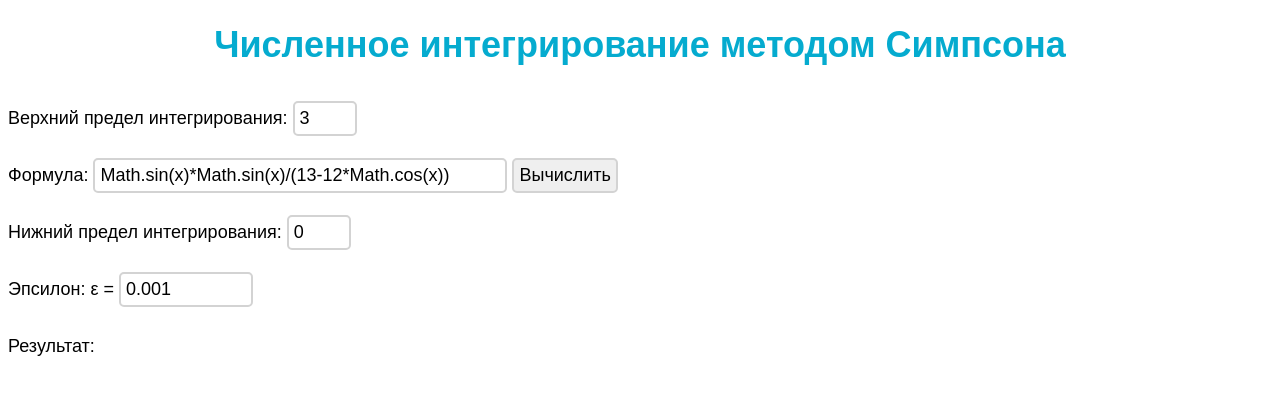
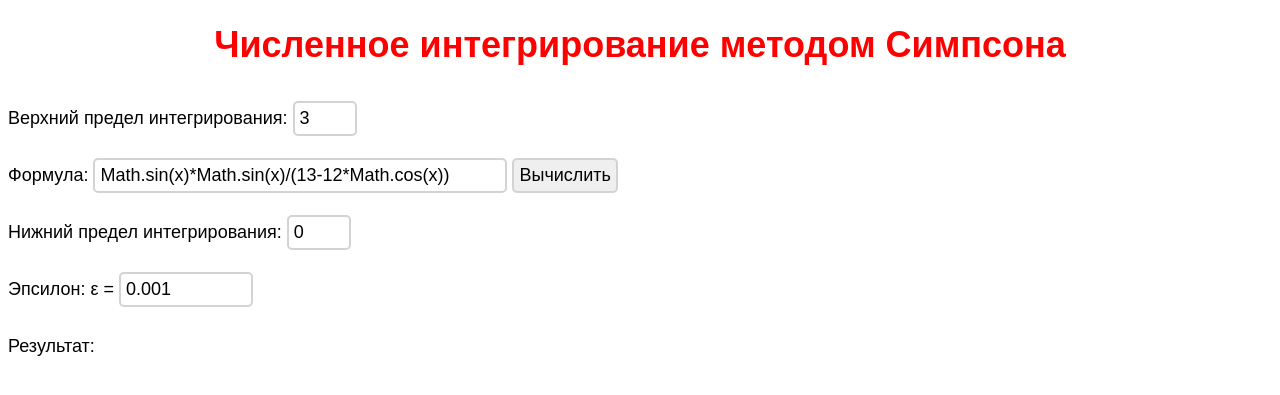
Before and after one commit to GimiOne/GimiOne.github.io, a PHP site: page /aimv/ms/index.html in a window 1280 px wide. Shown: the top 395 px of the page. Run offline with PHP 8.4, Linux system fonts and the light colour scheme.

Commit message:
change color h1

```diff
--- a/aimv/ms/index.html
+++ b/aimv/ms/index.html
@@ -7,7 +7,7 @@
 	<script type="text/javascript" src="script.js" defer></script>
 </head>
 <body>
-	<h1 style="text-align: center;color:#05abcf">Численное интегрирование методом Симпсона</h1>
+	<h1 style="text-align: center;color:red">Численное интегрирование методом Симпсона</h1>
 	<div class="main">
 		<div class="form">
 			<p id="up">Верхний предел интегрирования: </p>
--- a/aimv/ms/style.css
+++ b/aimv/ms/style.css
@@ -2,6 +2,8 @@ body, html{
 	font-family: Arial,sans-serif;
 	font-size: 18px;
 }
+
+
 
 input{
 	border:2px solid lightgrey;
```
